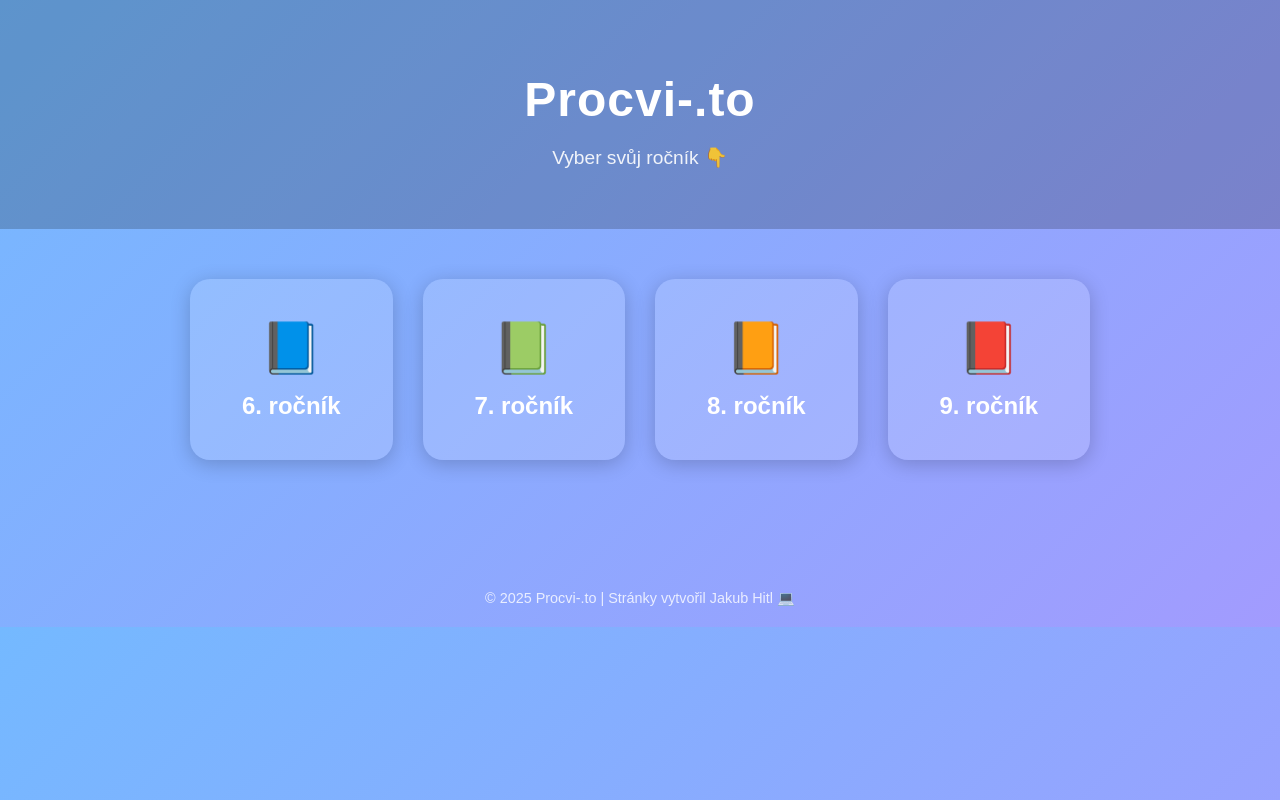
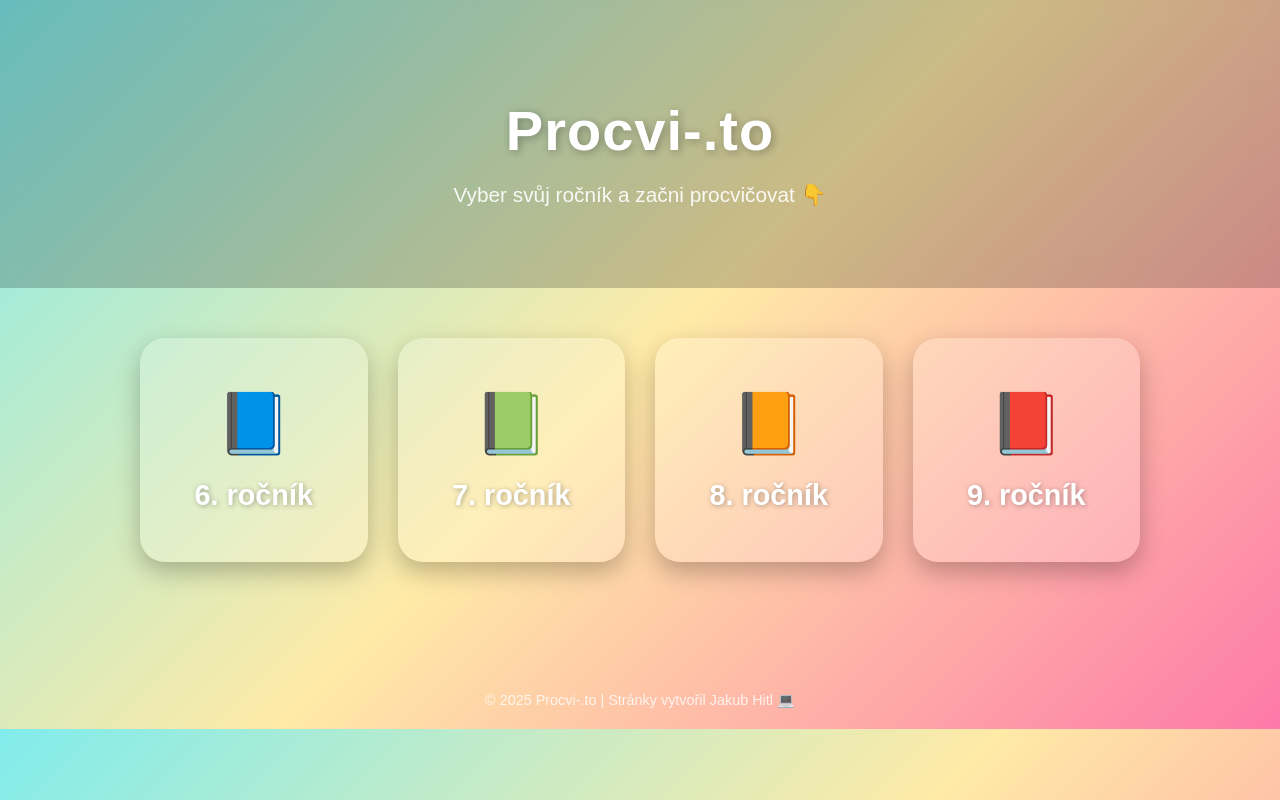
Before and after one commit to jakubhitl/Procvi-.to, a plain HTML site: page index.html in a window 1280 px wide. Drawn offline with Linux system fonts and the light colour scheme.

Commit message:
Refactor index.html with style and content updates

```diff
--- a/index.html
+++ b/index.html
@@ -1,31 +1,34 @@
 <!DOCTYPE html>
 <html lang="cs">
 <head>
-  <meta charset="UTF-8" />
-  <meta name="viewport" content="width=device-width, initial-scale=1.0" />
+  <meta charset="UTF-8">
+  <meta name="viewport" content="width=device-width, initial-scale=1.0">
   <title>Procvi-.to | Úvodní stránka</title>
   <style>
     body {
       margin: 0;
       font-family: "Poppins", sans-serif;
-      background: linear-gradient(135deg, #74b9ff, #a29bfe);
+      background: linear-gradient(135deg, #81ecec, #ffeaa7, #fd79a8);
       color: #fff;
       text-align: center;
+      overflow-x: hidden;
     }
 
     header {
-      background: rgba(0, 0, 0, 0.2);
-      padding: 40px 20px;
+      padding: 60px 20px;
+      background: rgba(0,0,0,0.2);
+      backdrop-filter: blur(10px);
     }
 
     header h1 {
-      font-size: 3rem;
-      margin-bottom: 10px;
+      font-size: 3.5rem;
+      margin-bottom: 15px;
       letter-spacing: 1px;
+      text-shadow: 2px 2px 10px rgba(0,0,0,0.3);
     }
 
     header p {
-      font-size: 1.2rem;
+      font-size: 1.3rem;
       opacity: 0.9;
     }
 
@@ -33,34 +36,28 @@
       display: grid;
       grid-template-columns: repeat(auto-fit, minmax(200px, 1fr));
       gap: 30px;
-      padding: 50px;
-      max-width: 900px;
+      padding: 50px 20px;
+      max-width: 1000px;
       margin: auto;
     }
 
     .card {
-      background: rgba(255, 255, 255, 0.15);
-      border-radius: 20px;
-      padding: 40px 20px;
+      background: rgba(255,255,255,0.2);
+      border-radius: 25px;
+      padding: 50px 20px;
       cursor: pointer;
-      transition: all 0.3s ease;
-      box-shadow: 0 4px 20px rgba(0, 0, 0, 0.2);
+      transition: all 0.4s ease;
+      box-shadow: 0 10px 25px rgba(0,0,0,0.25);
+      transform: scale(1);
     }
 
     .card:hover {
-      transform: translateY(-8px);
-      background: rgba(255, 255, 255, 0.25);
+      transform: scale(1.08) rotate(-1deg);
+      background: rgba(255,255,255,0.3);
     }
 
-    .icon {
-      font-size: 50px;
-      margin-bottom: 15px;
-    }
-
-    .grade {
-      font-size: 1.5rem;
-      font-weight: bold;
-    }
+    .icon { font-size: 60px; margin-bottom: 20px; }
+    .grade { font-size: 1.8rem; font-weight: bold; text-shadow: 1px 1px 5px rgba(0,0,0,0.3); }
 
     footer {
       margin-top: 60px;
@@ -69,12 +66,8 @@
       opacity: 0.8;
     }
 
-    a {
-      color: inherit;
-      text-decoration: none;
-    }
+    a { color: inherit; text-decoration: none; }
 
-    /* barvy ikon */
     .g6 { color: #ffeaa7; }
     .g7 { color: #81ecec; }
     .g8 { color: #fab1a0; }
@@ -85,7 +78,7 @@
 
 <header>
   <h1>Procvi-.to</h1>
-    <p>Vyber svůj ročník 👇</p>
+  <p>Vyber svůj ročník a začni procvičovat 👇</p>
 </header>
 
 <main class="container">
@@ -93,17 +86,14 @@
     <div class="icon g6">📘</div>
     <div class="grade">6. ročník</div>
   </a>
-
   <a href="rocnik7.html" class="card">
     <div class="icon g7">📗</div>
     <div class="grade">7. ročník</div>
   </a>
-
   <a href="rocnik8.html" class="card">
     <div class="icon g8">📙</div>
     <div class="grade">8. ročník</div>
   </a>
-
   <a href="rocnik9.html" class="card">
     <div class="icon g9">📕</div>
     <div class="grade">9. ročník</div>
```
Lines whose indentation alone changed are shown as unchanged.
